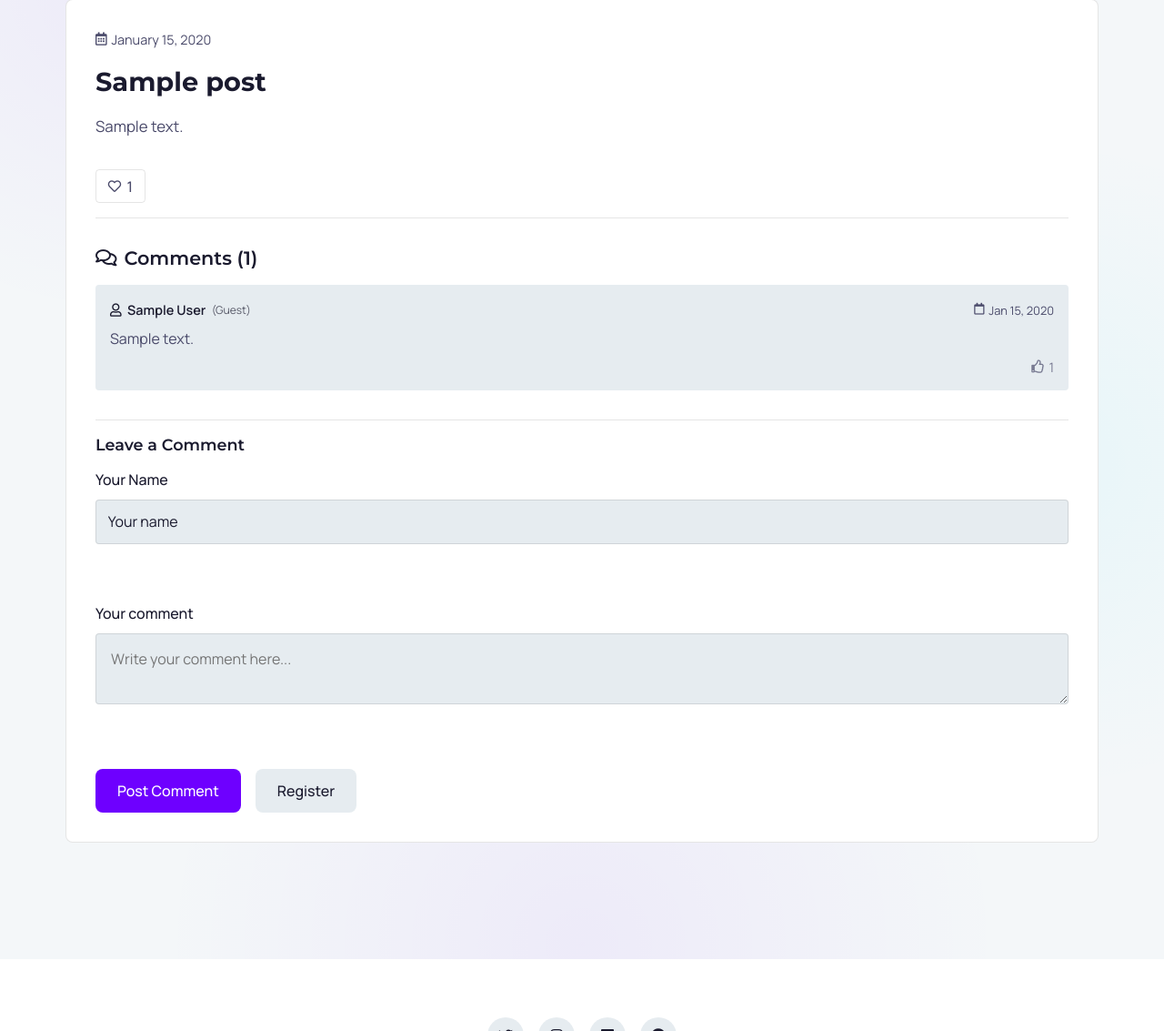
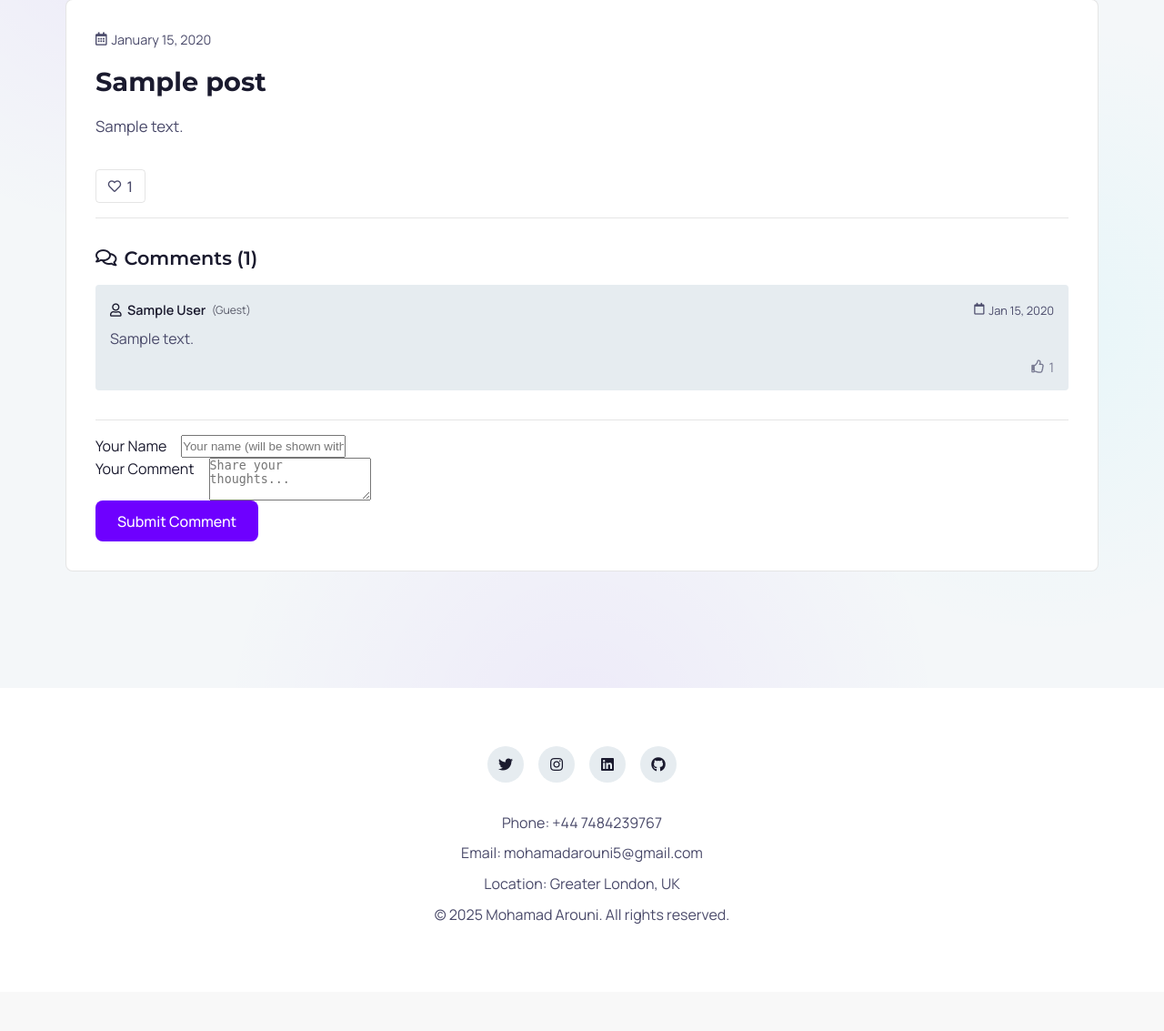
Before and after one commit to MoArouni/Portfolio_MohamadArouni, a Flask app: page /blog/post/1 in a window 1280 px wide. Shown: the part 366-1499 px from the top of the page at 91% size. After the commit the page ends 1381 px from the top, so only its background shows below. Run offline with Flask 3, Linux system fonts and the light colour scheme; tables that the repository leaves empty hold one stand-in row (values such as "Sample post").

Commit message:
CV Verification Issue, Post Likes +1/-1 Issue: Anonymous Likes Popup, Comment System. Visit Counter

```diff
--- a/app.py
+++ b/app.py
@@ -493,18 +493,29 @@ def update_post(post_id):
 @app.route('/comment', methods=['POST'])
 @login_required
 def add_comment():
+    """Add a comment from a logged-in user"""
     post_id = request.form['post_id']
     content = request.form['content']
 
     if not content:
         return redirect(url_for('view_blog'))
 
-    Comment.create(post_id, content, session['user_id'])
+    # Get user information
+    user_id = session.get('user_id')
+    username = session.get('username', 'Anonymous')
 
-    # Create notification
-    post = Post.get_by_id(post_id)
-    if post:
-        Notification.create_comment_notification(session['username'], False, post['title'])
+    # Create the comment
+    comment_id = Comment.create(post_id, content, user_id)
+
+    if comment_id:
+        try:
+            # Create notification
+            post = Post.get_by_id(post_id)
+            if post:
+                Notification.create_comment_notification(username, False, post['title'])
+        except Exception as e:
+            print(f"Error creating notification: {e}")
+            # Continue even if notification fails
 
     return redirect(url_for('view_blog') + '#post-' + post_id)
 
--- a/static/js/blog.js
+++ b/static/js/blog.js
@@ -38,11 +38,8 @@ document.addEventListener('DOMContentLoaded', function() {
                     // Can't unlike as anonymous user
                     alert('Anonymous users cannot remove their likes');
                 } else if (!anonymousLikes.includes(postId)) {
-                    // Prompt for name and like
-                    const username = prompt('Please enter your name for the like:', 'Anonymous');
-                    if (username) {
-                        handleAnonymousLike(this, postId, username, likeCountElement);
-                    }
+                    // Skip prompt, use 'Anonymous' as default username
+                    handleAnonymousLike(this, postId, 'Anonymous', likeCountElement);
                 } else {
                     alert('You have already liked this post');
                 }
@@ -52,12 +49,9 @@ document.addEventListener('DOMContentLoaded', function() {
 
     // Function to handle regular like/unlike actions
     function handleLikeAction(button, postId, liked, likeCountElement) {
-        // UI update
-        toggleLikeUI(button, !liked);
-        likeCountElement.textContent = parseInt(likeCountElement.textContent) + (liked ? -1 : 1);
+        // First call the API
+        const url = liked ? `/post/unlike/${postId}` : `/post/like/${postId}`;
 
-        // API call
-        const url = liked ? `/post/unlike/${postId}` : `/post/like/${postId}`;
         fetch(url, {
             method: 'POST',
             headers: { 'Content-Type': 'application/json' }
@@ -65,17 +59,20 @@ document.addEventListener('DOMContentLoaded', function() {
         .then(response => response.json())
         .then(data => {
             if (data.success) {
+                // Only update UI after successful API response
+                toggleLikeUI(button, !liked);
                 likeCountElement.textContent = data.like_count;
             } else {
-                // Revert on failure
-                toggleLikeUI(button, liked);
-                likeCountElement.textContent = parseInt(likeCountElement.textContent) + (liked ? 1 : -1);
+                // Error - don't change UI
+                console.error('Error with like action:', data.error);
+                if (data.error === 'Already liked') {
+                    // If already liked but UI doesn't show it, update UI
+                    if (!liked) toggleLikeUI(button, true);
+                }
             }
         })
         .catch(error => {
-            // Revert on error
-            toggleLikeUI(button, liked);
-            likeCountElement.textContent = parseInt(likeCountElement.textContent) + (liked ? 1 : -1);
+            console.error('Network error with like action:', error);
         });
     }
 
@@ -92,11 +89,7 @@ document.addEventListener('DOMContentLoaded', function() {
 
     // Function to handle anonymous likes
     function handleAnonymousLike(button, postId, username, likeCountElement) {
-        // UI update
-        toggleLikeUI(button, true);
-        likeCountElement.textContent = parseInt(likeCountElement.textContent) + 1;
-
-        // API call
+        // First call the API
         fetch(`/post/anonymous_like/${postId}`, {
             method: 'POST',
             headers: { 'Content-Type': 'application/json' },
@@ -108,25 +101,28 @@ document.addEventListener('DOMContentLoaded', function() {
         .then(response => response.json())
         .then(data => {
             if (data.success) {
+                // Only update UI after successful API response
+                toggleLikeUI(button, true);
                 likeCountElement.textContent = data.like_count;
 
                 // Store like in localStorage
                 anonymousLikes.push(postId);
                 localStorage.setItem('anonymous_likes', JSON.stringify(anonymousLikes));
             } else {
-                // Revert on failure
-                toggleLikeUI(button, false);
-                likeCountElement.textContent = parseInt(likeCountElement.textContent) - 1;
-
+                // Error - don't change UI
+                console.error('Error with anonymous like:', data.error);
                 if (data.error === 'Already liked') {
-                    alert('This post has already been liked from this device');
+                    // If already liked but not in localStorage, add it
+                    if (!anonymousLikes.includes(postId)) {
+                        anonymousLikes.push(postId);
+                        localStorage.setItem('anonymous_likes', JSON.stringify(anonymousLikes));
+                        toggleLikeUI(button, true);
+                    }
                 }
             }
         })
         .catch(error => {
-            // Revert on error
-            toggleLikeUI(button, false);
-            likeCountElement.textContent = parseInt(likeCountElement.textContent) - 1;
+            console.error('Network error with anonymous like:', error);
         });
     }
 
--- a/templates/view_blog.html
+++ b/templates/view_blog.html
@@ -158,41 +158,46 @@
                             {% endif %}
                         </div>
 
-                        <!-- Comment Form for logged-in subscribers -->
-                        {% if session.role == 'subscriber' %}
+                        <!-- Comment Form -->
                         <div class="comment-form-container">
-                                <h4 class="comment-form-title">Leave a Comment</h4>
-                                <form class="form-comment" method="POST" action="{{ url_for('add_comment') }}">
+                            {% if session.user_id %}
+                            <!-- Logged in user comment form -->
+                            <form action="{{ url_for('add_comment') }}" method="post" class="comment-form">
                                 <input type="hidden" name="post_id" value="{{ post.id }}">
-                                    <div class="form-field">
-                                        <label for="content">Your comment</label>
-                                        <textarea name="content" id="content" placeholder="Write your comment here..." required></textarea>
+
+                                <div class="form-group">
+                                    <label for="content-{{ post.id }}">Your Comment</label>
+                                    <textarea id="content-{{ post.id }}" name="content" rows="3" class="form-control"
+                                             placeholder="Share your thoughts..."></textarea>
                                 </div>
-                                    <div class="form-comment-buttons">
-                                        <button class="btn btn-primary" type="submit">Post Comment</button>
+
+                                <div class="form-actions">
+                                    <button type="submit" class="btn btn-primary">Submit Comment</button>
                                 </div>
                             </form>
+                            {% else %}
+                            <!-- Anonymous user comment form -->
+                            <form action="{{ url_for('add_anonymous_comment') }}" method="post" class="comment-form">
+                                <input type="hidden" name="post_id" value="{{ post.id }}">
+
+                                <div class="form-group">
+                                    <label for="author_name-{{ post.id }}">Your Name</label>
+                                    <input type="text" id="author_name-{{ post.id }}" name="author_name"
+                                          class="form-control" placeholder="Your name (will be shown with comment)" required>
                                 </div>
-                        {% elif not session.user_id %}
-                            <div class="comment-form-container">
-                                <h4 class="comment-form-title">Leave a Comment</h4>
-                                <form class="form-comment" method="POST" action="{{ url_for('add_anonymous_comment') }}">
-                                    <input type="hidden" name="post_id" value="{{ post.id }}">
-                                    <div class="form-field">
-                                        <label for="author_name">Your Name</label>
-                                        <input type="text" name="author_name" id="author_name" placeholder="Your name" required>
+
+                                <div class="form-group">
+                                    <label for="content-{{ post.id }}">Your Comment</label>
+                                    <textarea id="content-{{ post.id }}" name="content" rows="3" class="form-control"
+                                             placeholder="Share your thoughts..."></textarea>
                                 </div>
-                                    <div class="form-field">
-                                        <label for="guest_content">Your comment</label>
-                                        <textarea name="content" id="guest_content" placeholder="Write your comment here..." required></textarea>
-                                    </div>
-                                    <div class="form-comment-buttons">
-                                        <button class="btn btn-primary" type="submit">Post Comment</button>
-                                        <a href="{{ url_for('register') }}" class="btn btn-secondary">Register</a>
+
+                                <div class="form-actions">
+                                    <button type="submit" class="btn btn-primary">Submit Comment</button>
                                 </div>
                             </form>
+                            {% endif %}
                         </div>
-                        {% endif %}
                     </div>
                 </article>
             {% endfor %}
```
Also changed, not shown: models.py (+49 -18 lines). Lines whose indentation alone changed are shown as unchanged.
